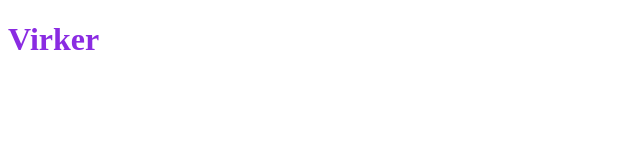
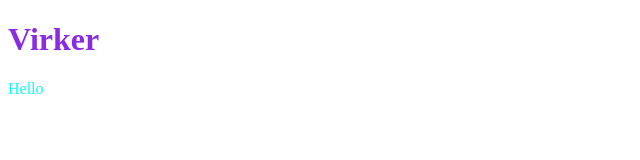
Before and after one commit to Andread24/test-git, a plain HTML site: page index.html in a window 1280 px wide. Shown: the full height of the page, 0-640 px from the left. Drawn offline with Linux system fonts and the light colour scheme.

Commit message:
added paragraph in html and color in css

```diff
--- a/index.html
+++ b/index.html
@@ -10,6 +10,7 @@
 
 <body>
     <h1>Virker</h1>
+    <p>Hello</p>
 </body>
 
 </html>
--- a/style.css
+++ b/style.css
@@ -1,3 +1,7 @@
 h1 {
   color: blueviolet;
 }
+
+p {
+  color: aqua;
+}
```
